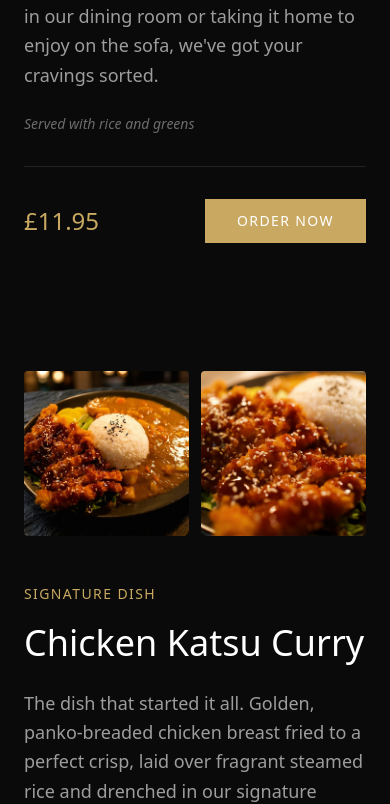
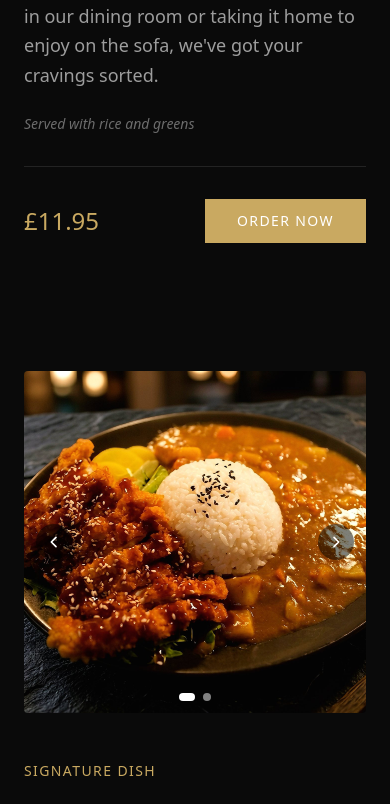
Before and after one commit to LYNKSPortal/the-sixth-bite-iom, a Next.js app: page /showcase in a window 390 px wide. Shown: the part 1163-1967 px from the top of the page. Built offline with nearby package versions, Linux system fonts and the light colour scheme.

Commit message:
Replace image grid with smooth slider + fullscreen lightbox on showcase

```diff
--- /dev/null
+++ b/app/components/ImageSlider.tsx
@@ -0,0 +1,184 @@
+"use client";
+
+import Image from "next/image";
+import { useState, useCallback, useEffect, useRef } from "react";
+
+interface ImageSliderProps {
+  images: string[];
+  alt: string;
+}
+
+export default function ImageSlider({ images, alt }: ImageSliderProps) {
+  const [current, setCurrent] = useState(0);
+  const [lightbox, setLightbox] = useState(false);
+  const touchStartX = useRef<number | null>(null);
+
+  const prev = useCallback(
+    () => setCurrent((i) => (i - 1 + images.length) % images.length),
+    [images.length]
+  );
+  const next = useCallback(
+    () => setCurrent((i) => (i + 1) % images.length),
+    [images.length]
+  );
+
+  useEffect(() => {
+    if (!lightbox) return;
+    const onKey = (e: KeyboardEvent) => {
+      if (e.key === "ArrowLeft") prev();
+      if (e.key === "ArrowRight") next();
+      if (e.key === "Escape") setLightbox(false);
+    };
+    window.addEventListener("keydown", onKey);
+    document.body.style.overflow = "hidden";
+    return () => {
+      window.removeEventListener("keydown", onKey);
+      document.body.style.overflow = "";
+    };
+  }, [lightbox, prev, next]);
+
+  const onTouchStart = (e: React.TouchEvent) => {
+    touchStartX.current = e.touches[0].clientX;
+  };
+  const onTouchEnd = (e: React.TouchEvent) => {
+    if (touchStartX.current === null) return;
+    const diff = touchStartX.current - e.changedTouches[0].clientX;
+    if (Math.abs(diff) > 40) diff > 0 ? next() : prev();
+    touchStartX.current = null;
+  };
+
+  const multi = images.length > 1;
+
+  return (
+    <>
+      <div
+        className="relative w-full aspect-square overflow-hidden rounded-sm group"
+        onTouchStart={multi ? onTouchStart : undefined}
+        onTouchEnd={multi ? onTouchEnd : undefined}
+      >
+        <button
+          className="absolute inset-0 w-full h-full cursor-pointer z-10"
+          onClick={() => setLightbox(true)}
+          aria-label="View fullscreen"
+        />
+
+        <Image
+          key={current}
+          src={images[current]}
+          alt={`${alt}${multi ? ` — photo ${current + 1}` : ""}`}
+          fill
+          className="object-cover transition-opacity duration-300"
+          sizes="(max-width: 1024px) 100vw, 50vw"
+        />
+
+        {multi && (
+          <>
+            <button
+              onClick={(e) => { e.stopPropagation(); prev(); }}
+              className="absolute left-3 top-1/2 -translate-y-1/2 z-20 w-9 h-9 flex items-center justify-center bg-black/50 hover:bg-black/80 text-white rounded-full transition-all
+                         opacity-100 sm:opacity-0 sm:group-hover:opacity-100"
+              aria-label="Previous image"
+            >
+              <svg className="w-4 h-4" fill="none" stroke="currentColor" strokeWidth={2.5} viewBox="0 0 24 24">
+                <path strokeLinecap="round" strokeLinejoin="round" d="M15 19l-7-7 7-7" />
+              </svg>
+            </button>
+
+            <button
+              onClick={(e) => { e.stopPropagation(); next(); }}
+              className="absolute right-3 top-1/2 -translate-y-1/2 z-20 w-9 h-9 flex items-center justify-center bg-black/50 hover:bg-black/80 text-white rounded-full transition-all
+                         opacity-100 sm:opacity-0 sm:group-hover:opacity-100"
+              aria-label="Next image"
+            >
+              <svg className="w-4 h-4" fill="none" stroke="currentColor" strokeWidth={2.5} viewBox="0 0 24 24">
+                <path strokeLinecap="round" strokeLinejoin="round" d="M9 5l7 7-7 7" />
+              </svg>
+            </button>
+
+            <div className="absolute bottom-3 left-1/2 -translate-x-1/2 flex gap-2 z-20">
+              {images.map((_, i) => (
+                <button
+                  key={i}
+                  onClick={(e) => { e.stopPropagation(); setCurrent(i); }}
+                  className={`w-2 h-2 rounded-full transition-all duration-200 ${
+                    i === current ? "bg-white w-4" : "bg-white/50"
+                  }`}
+                  aria-label={`Go to image ${i + 1}`}
+                />
+              ))}
+            </div>
+          </>
+        )}
+      </div>
+
+      {lightbox && (
+        <div
+          className="fixed inset-0 z-[100] bg-black/95 flex items-center justify-center"
+          onClick={() => setLightbox(false)}
+        >
+          <button
+            className="absolute top-5 right-5 text-white/70 hover:text-white transition-colors p-2 z-10"
+            onClick={() => setLightbox(false)}
+            aria-label="Close"
+          >
+            <svg className="w-8 h-8" fill="none" stroke="currentColor" strokeWidth={1.5} viewBox="0 0 24 24">
+              <path strokeLinecap="round" strokeLinejoin="round" d="M6 18L18 6M6 6l12 12" />
+            </svg>
+          </button>
+
+          {multi && (
+            <button
+              className="absolute left-4 top-1/2 -translate-y-1/2 text-white/70 hover:text-white transition-colors p-3 z-10"
+              onClick={(e) => { e.stopPropagation(); prev(); }}
+              aria-label="Previous"
+            >
+              <svg className="w-9 h-9" fill="none" stroke="currentColor" strokeWidth={1.5} viewBox="0 0 24 24">
+                <path strokeLinecap="round" strokeLinejoin="round" d="M15 19l-7-7 7-7" />
+              </svg>
+            </button>
+          )}
+
+          <div
+            className="relative w-[90vw] h-[90vw] max-w-[80vh] max-h-[80vh]"
+            onClick={(e) => e.stopPropagation()}
+          >
+            <Image
+              src={images[current]}
+              alt={`${alt}${multi ? ` — photo ${current + 1}` : ""}`}
+              fill
+              className="object-contain"
+              sizes="90vw"
+            />
+          </div>
+
+          {multi && (
+            <button
+              className="absolute right-4 top-1/2 -translate-y-1/2 text-white/70 hover:text-white transition-colors p-3 z-10"
+              onClick={(e) => { e.stopPropagation(); next(); }}
+              aria-label="Next"
+            >
+              <svg className="w-9 h-9" fill="none" stroke="currentColor" strokeWidth={1.5} viewBox="0 0 24 24">
+                <path strokeLinecap="round" strokeLinejoin="round" d="M9 5l7 7-7 7" />
+              </svg>
+            </button>
+          )}
+
+          {multi && (
+            <div className="absolute bottom-5 left-1/2 -translate-x-1/2 flex gap-3">
+              {images.map((_, i) => (
+                <button
+                  key={i}
+                  onClick={(e) => { e.stopPropagation(); setCurrent(i); }}
+                  className={`h-2 rounded-full transition-all duration-200 ${
+                    i === current ? "bg-white w-6" : "bg-white/40 w-2"
+                  }`}
+                  aria-label={`Go to image ${i + 1}`}
+                />
+              ))}
+            </div>
+          )}
+        </div>
+      )}
+    </>
+  );
+}
--- a/app/showcase/page.tsx
+++ b/app/showcase/page.tsx
@@ -3,6 +3,7 @@ import Link from "next/link";
 import Header from "../components/Header";
 import Footer from "../components/Footer";
 import FadeIn from "../components/FadeIn";
+import ImageSlider from "../components/ImageSlider";
 
 const dishes = [
   {
@@ -116,31 +117,7 @@ export default function ShowcasePage() {
                 <FadeIn key={dish.name} delay={100}>
                   <div className="grid lg:grid-cols-2 gap-12 lg:gap-20 items-center">
 
-                    {dish.images.length === 1 ? (
-                      <div className="relative w-full aspect-square overflow-hidden rounded-sm">
-                        <Image
-                          src={dish.images[0]}
-                          alt={dish.name}
-                          fill
-                          className="object-cover transition-transform duration-700 hover:scale-105"
-                          sizes="(max-width: 1024px) 100vw, 50vw"
-                        />
-                      </div>
-                    ) : (
-                      <div className="grid grid-cols-2 gap-3">
-                        {dish.images.map((src, i) => (
-                          <div key={i} className="relative w-full aspect-square overflow-hidden rounded-sm">
-                            <Image
-                              src={src}
-                              alt={`${dish.name} ${i + 1}`}
-                              fill
-                              className="object-cover transition-transform duration-700 hover:scale-105"
-                              sizes="(max-width: 1024px) 50vw, 25vw"
-                            />
-                          </div>
-                        ))}
-                      </div>
-                    )}
+                    <ImageSlider images={dish.images} alt={dish.name} />
 
                     <div className="flex flex-col justify-center">
                       <div className="text-sm tracking-widest text-[#c9a961] mb-4">
```
